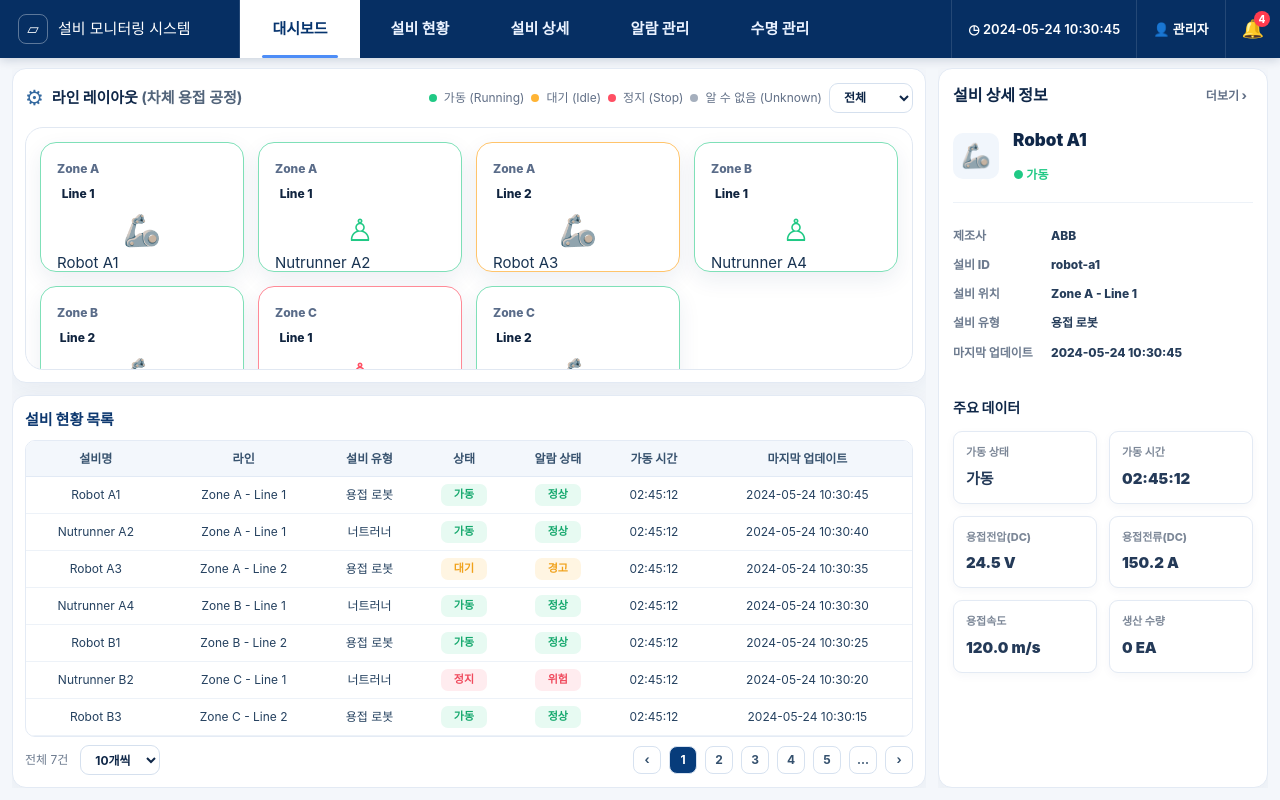
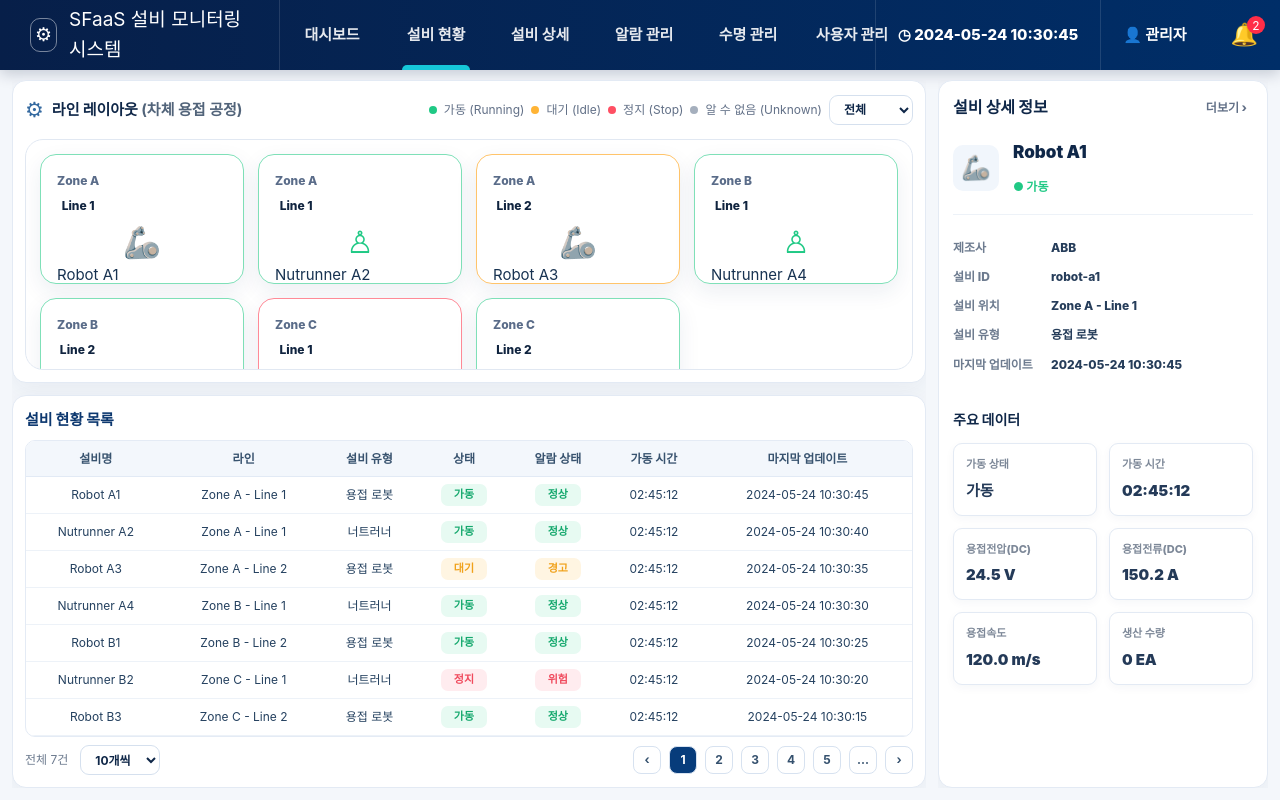
Before and after one commit to sleeping-6eauty/BS-SCADA, a Vue app in the folder frontend/: page /equipment-monitor in a window 1280 px wide. Built offline with nearby package versions, Linux system fonts and the light colour scheme.

Commit message:
feat: add equipemtmonitoring page to topbar

```diff
--- a/frontend/src/views/EquipmentMonitoring/EquipmentMonitoring.vue
+++ b/frontend/src/views/EquipmentMonitoring/EquipmentMonitoring.vue
@@ -1,25 +1,6 @@
 <template>
   <div class="equipment-page">
-    <header class="topbar">
-      <div class="brand">
-        <div class="brand-icon">▱</div>
-        <span>설비 모니터링 시스템</span>
-      </div>
-
-      <nav class="nav-tabs">
-        <button class="nav-tab active">대시보드</button>
-        <button class="nav-tab">설비 현황</button>
-        <button class="nav-tab">설비 상세</button>
-        <button class="nav-tab">알람 관리</button>
-        <button class="nav-tab">수명 관리</button>
-      </nav>
-
-      <div class="top-actions">
-        <div class="time">◷ 2024-05-24 10:30:45</div>
-        <div class="user">👤 관리자</div>
-        <div class="bell">🔔<span>4</span></div>
-      </div>
-    </header>
+    <AppTopbar activeMenu="설비 현황" />
 
     <main class="page-body">
       <section class="left-column">
@@ -175,6 +156,7 @@
 <script setup>
 import { ref, reactive, computed, onMounted, watch } from 'vue'
 import { fetchEquipments, fetchLatestLog, fetchEquipmentRunningTime } from '../../api/mockEquipmentApi'
+import AppTopbar from '../../components/AppTopbar.vue'
 
 const statusText = {
   running: '가동',
@@ -360,115 +342,12 @@ const currentSensorData = computed(() => {
   background: #f4f7fb;
   color: #0f2748;
   font-family: Pretendard, Inter, system-ui, -apple-system, BlinkMacSystemFont, sans-serif;
-}
-
-.topbar {
-  height: 58px;
   display: flex;
-  align-items: center;
-  background: #062f63;
-  color: #fff;
-  box-shadow: 0 2px 10px rgba(4, 35, 74, 0.18);
-}
-
-.brand {
-  width: 240px;
-  flex: 0 0 240px;
-  height: 100%;
-  display: flex;
-  align-items: center;
-  gap: 10px;
-  padding: 0 18px;
-  font-weight: 800;
-  border-right: 1px solid rgba(255, 255, 255, 0.12);
-}
-
-.brand-icon {
-  width: 30px;
-  height: 30px;
-  display: grid;
-  place-items: center;
-  border: 1px solid rgba(255, 255, 255, 0.35);
-  border-radius: 8px;
-}
-
-.nav-tabs {
-  height: 100%;
-  display: flex;
-  min-width: 0;
-}
-
-.nav-tab {
-  min-width: 120px;
-  padding: 0 18px;
-  border: 0;
-  background: transparent;
-  color: #eaf2ff;
-  font-size: 15px;
-  font-weight: 700;
-  cursor: pointer;
-}
-
-.nav-tab.active {
-  background: #ffffff;
-  color: #06346e;
-  position: relative;
-}
-
-.nav-tab.active::after {
-  content: '';
-  position: absolute;
-  left: 22px;
-  right: 22px;
-  bottom: 0;
-  height: 3px;
-  border-radius: 10px;
-  background: #4d8df7;
-}
-
-.top-actions {
-  margin-left: auto;
-  height: 100%;
-  display: flex;
-  align-items: center;
-  flex: 0 0 auto;
-}
-
-.time,
-.user,
-.bell {
-  height: 100%;
-  display: flex;
-  align-items: center;
-  padding: 0 16px;
-  border-left: 1px solid rgba(255, 255, 255, 0.12);
-  font-size: 13px;
-  font-weight: 600;
-  white-space: nowrap;
-}
-
-.bell {
-  position: relative;
-  font-size: 18px;
-}
-
-.bell span {
-  position: absolute;
-  top: 11px;
-  right: 10px;
-  min-width: 16px;
-  height: 16px;
-  display: grid;
-  place-items: center;
-  border-radius: 50%;
-  background: #ff3b4e;
-  color: #fff;
-  font-size: 10px;
-  font-weight: 800;
+  flex-direction: column;
 }
 
 .page-body {
-  height: calc(100vh - 58px);
+  height: calc(100vh - 70px);
   display: grid;
   grid-template-columns: minmax(0, 1fr) 330px;
   gap: 12px;
```
